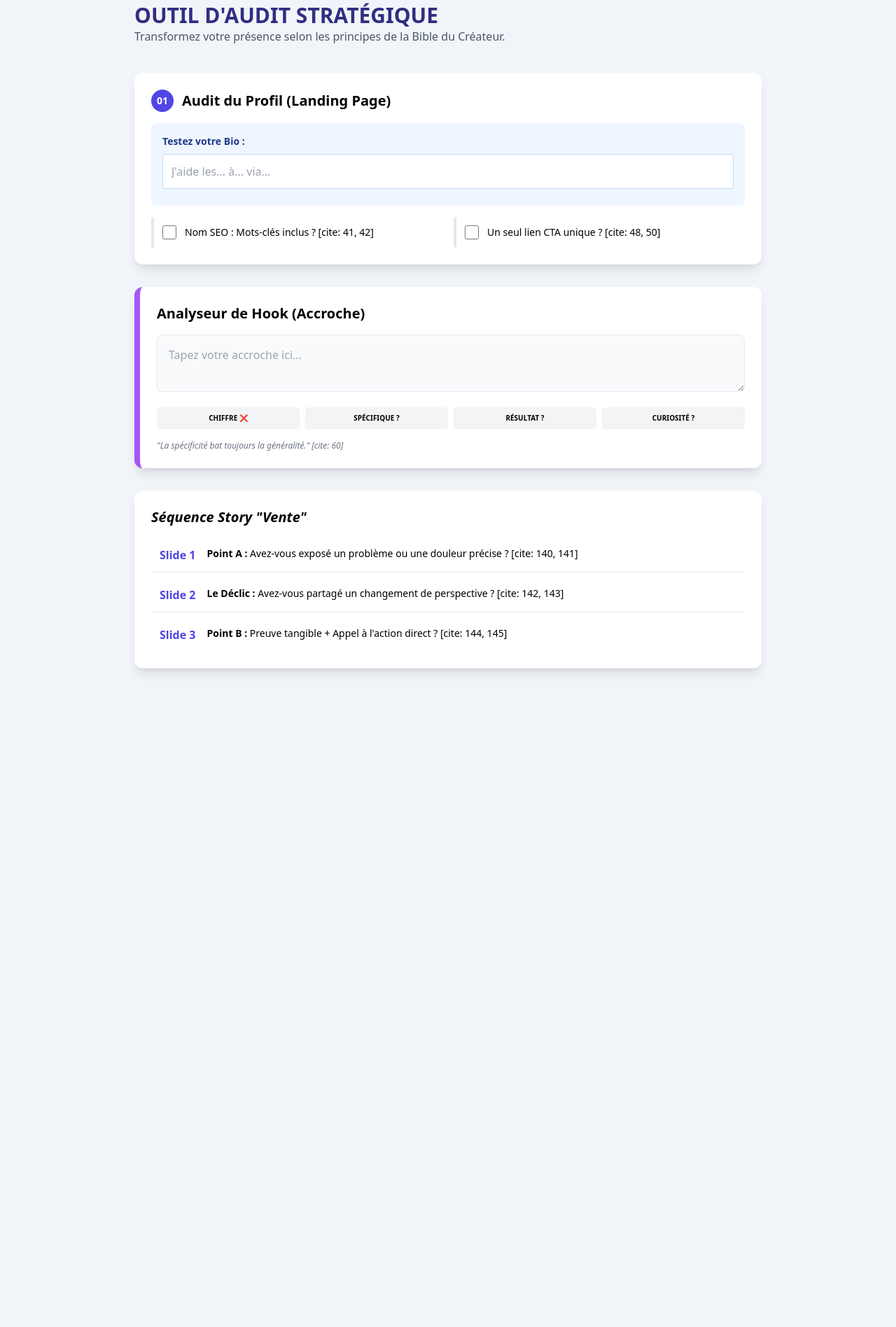
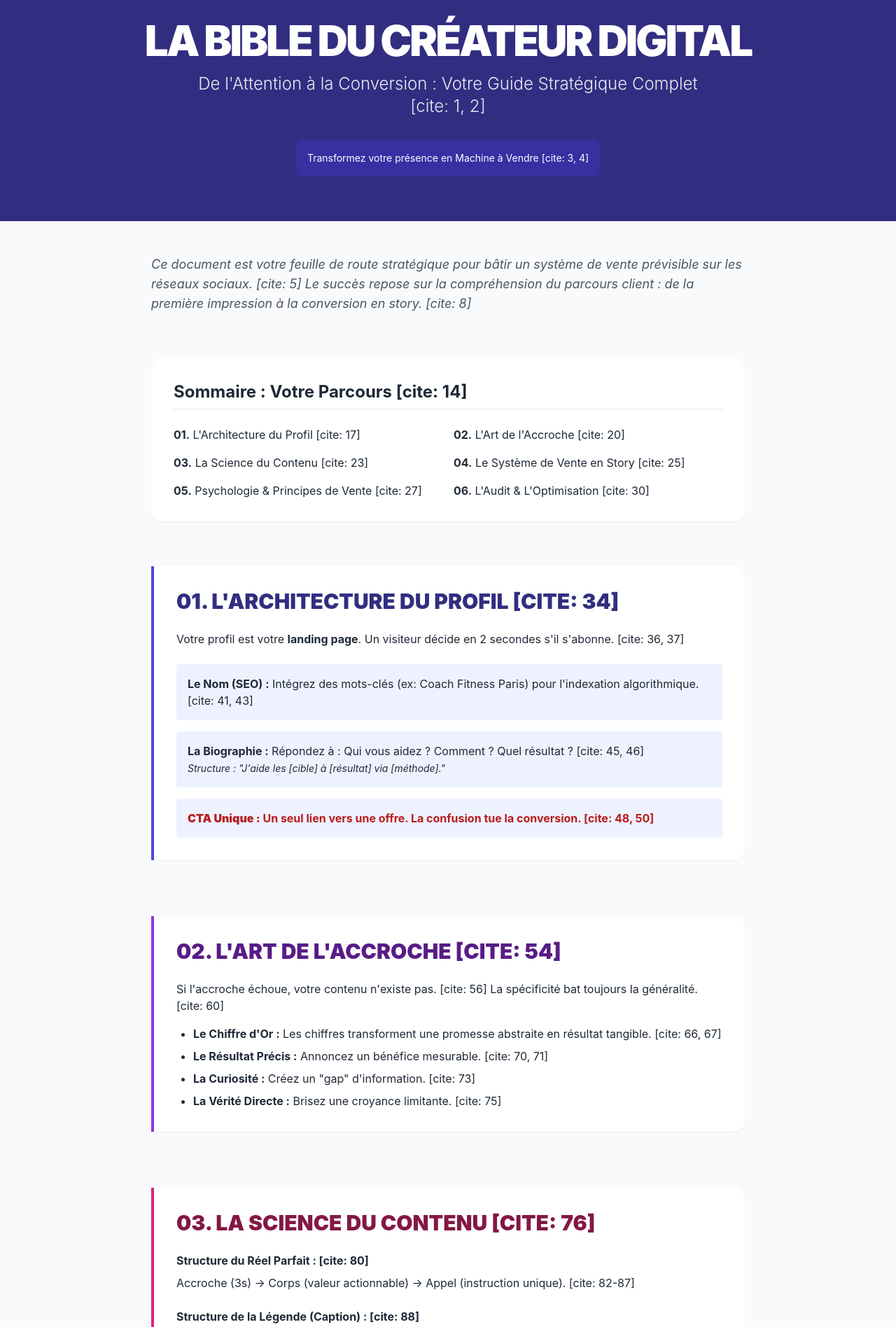
Before and after one commit to KCOACHING02/BAO, a plain HTML site: page index.html in a window 1280 px wide. Shown: the part 36-1932 px from the top of the page at 70% size. Before the commit the page ends 1031 px from the top, so only its background shows below. Drawn offline with nearby package versions, Linux system fonts and the light colour scheme.

Commit message:
Update index.html

```diff
--- a/index.html
+++ b/index.html
@@ -2,111 +2,139 @@
 <html lang="fr">
 <head>
     <meta charset="UTF-8">
-    <title>Audit Interactif - Créateur Digital</title>
+    <meta name="viewport" content="width=device-width, initial-scale=1.0">
+    <title>La Bible du Créateur Digital - Guide Complet</title>
     <script src="https://cdn.tailwindcss.com"></script>
     <style>
-        .check-item { transition: all 0.2s; border-left: 4px solid #e2e8f0; }
-        .check-item:hover { border-left-color: #6366f1; background: #f8fafc; }
+        body { font-family: 'Inter', sans-serif; line-height: 1.6; }
+        .chapter-card { border-left: 4px solid #4F46E5; }
+        .prose strong { color: #1e1b4b; }
     </style>
 </head>
-<body class="bg-slate-100 p-4 md:p-10 font-sans">
+<body class="bg-gray-50 text-gray-800">
 
-    <div class="max-w-4xl mx-auto">
-        <header class="mb-10">
-            <h1 class="text-3xl font-black text-indigo-900 uppercase">Outil d'Audit Stratégique</h1>
-            <p class="text-gray-600">Transformez votre présence selon les principes de la Bible du Créateur.</p>
-        </header>
+    <header class="bg-indigo-900 text-white py-16 px-6 text-center">
+        <h1 class="text-4xl md:text-6xl font-black mb-4 uppercase tracking-tighter">La Bible du Créateur Digital</h1>
+        <p class="text-xl md:text-2xl font-light opacity-90 max-w-3xl mx-auto">
+            De l'Attention à la Conversion : Votre Guide Stratégique Complet [cite: 1, 2]
+        </p>
+        <div class="mt-8 p-4 bg-indigo-800 rounded-lg inline-block text-sm">
+            Transformez votre présence en Machine à Vendre [cite: 3, 4]
+        </div>
+    </header>
 
-        <div class="bg-white rounded-xl shadow-lg p-6 mb-8">
-            <h2 class="text-xl font-bold mb-4 flex items-center">
-                <span class="bg-indigo-600 text-white rounded-full h-8 w-8 flex items-center justify-center mr-3 text-sm">01</span>
-                Audit du Profil (Landing Page)
-            </h2>
+    <main class="max-w-4xl mx-auto py-12 px-6">
 
+        <section class="mb-16 prose prose-indigo">
+            <p class="text-lg italic text-gray-600">
+                Ce document est votre feuille de route stratégique pour bâtir un système de vente prévisible sur les réseaux sociaux. [cite: 5]
+                Le succès repose sur la compréhension du parcours client : de la première impression à la conversion en story. [cite: 8]
+            </p>
+        </section>
+
+        <nav class="bg-white p-8 rounded-2xl shadow-sm mb-16">
+            <h2 class="text-2xl font-bold mb-6 border-b pb-2">Sommaire : Votre Parcours [cite: 14]</h2>
+            <ul class="grid grid-cols-1 md:grid-cols-2 gap-4">
+                <li><strong>01.</strong> L'Architecture du Profil [cite: 17]</li>
+                <li><strong>02.</strong> L'Art de l'Accroche [cite: 20]</li>
+                <li><strong>03.</strong> La Science du Contenu [cite: 23]</li>
+                <li><strong>04.</strong> Le Système de Vente en Story [cite: 25]</li>
+                <li><strong>05.</strong> Psychologie & Principes de Vente [cite: 27]</li>
+                <li><strong>06.</strong> L'Audit & L'Optimisation [cite: 30]</li>
+            </ul>
+        </nav>
+
+        <section class="mb-20 chapter-card bg-white p-8 rounded-r-2xl shadow-sm">
+            <h2 class="text-3xl font-black text-indigo-900 mb-6 uppercase">01. L'Architecture du Profil [cite: 34]</h2>
+            <p class="mb-6">Votre profil est votre <strong>landing page</strong>. Un visiteur décide en 2 secondes s'il s'abonne. [cite: 36, 37]</p>
             <div class="space-y-4">
-                <div class="p-4 bg-blue-50 rounded-lg">
-                    <label class="block text-sm font-bold text-blue-900 mb-2">Testez votre Bio :</label>
-                    <input type="text" id="bioInput" placeholder="J'aide les... à... via..."
-                           class="w-full p-3 rounded border border-blue-200 focus:ring-2 focus:ring-indigo-500 outline-none">
-                    <p id="bioFeedback" class="mt-2 text-xs font-medium"></p>
+                <div class="bg-indigo-50 p-4 rounded">
+                    <strong>Le Nom (SEO) :</strong> Intégrez des mots-clés (ex: Coach Fitness Paris) pour l'indexation algorithmique. [cite: 41, 43]
                 </div>
-
-                <div class="grid grid-cols-1 md:grid-cols-2 gap-4">
-                    <label class="check-item p-3 flex items-center bg-white rounded cursor-pointer">
-                        <input type="checkbox" class="mr-3 h-5 w-5 text-indigo-600">
-                        <span class="text-sm">Nom SEO : Mots-clés inclus ? [cite: 41, 42]</span>
-                    </label>
-                    <label class="check-item p-3 flex items-center bg-white rounded cursor-pointer">
-                        <input type="checkbox" class="mr-3 h-5 w-5 text-indigo-600">
-                        <span class="text-sm">Un seul lien CTA unique ? [cite: 48, 50]</span>
-                    </label>
+                <div class="bg-indigo-50 p-4 rounded">
+                    <strong>La Biographie :</strong> Répondez à : Qui vous aidez ? Comment ? Quel résultat ? [cite: 45, 46]
+                    <br><em class="text-sm">Structure : "J'aide les [cible] à [résultat] via [méthode]." </em>
+                </div>
+                <div class="bg-indigo-50 p-4 rounded text-red-700 font-bold">
+                    <strong>CTA Unique :</strong> Un seul lien vers une offre. La confusion tue la conversion. [cite: 48, 50]
                 </div>
             </div>
-        </div>
+        </section>
 
-        <div class="bg-white rounded-xl shadow-lg p-6 mb-8 border-l-8 border-purple-500">
-            <h2 class="text-xl font-bold mb-4">Analyseur de Hook (Accroche)</h2>
-            <div class="space-y-4">
-                <textarea id="hookInput" rows="2" placeholder="Tapez votre accroche ici..."
-                          class="w-full p-4 bg-gray-50 border rounded-lg focus:outline-none focus:ring-2 focus:ring-purple-400"></textarea>
+        <section class="mb-20 chapter-card bg-white p-8 rounded-r-2xl shadow-sm border-purple-600">
+            <h2 class="text-3xl font-black text-purple-900 mb-6 uppercase">02. L'Art de l'Accroche [cite: 54]</h2>
+            <p class="mb-4">Si l'accroche échoue, votre contenu n'existe pas. [cite: 56] La spécificité bat toujours la généralité. [cite: 60]</p>
+            <ul class="list-disc pl-6 space-y-2">
+                <li><strong>Le Chiffre d'Or :</strong> Les chiffres transforment une promesse abstraite en résultat tangible. [cite: 66, 67]</li>
+                <li><strong>Le Résultat Précis :</strong> Annoncez un bénéfice mesurable. [cite: 70, 71]</li>
+                <li><strong>La Curiosité :</strong> Créez un "gap" d'information. [cite: 73]</li>
+                <li><strong>La Vérité Directe :</strong> Brisez une croyance limitante. [cite: 75]</li>
+            </ul>
+        </section>
 
-                <div id="hookAnalysis" class="grid grid-cols-2 md:grid-cols-4 gap-2 text-center">
-                    <div id="hasNumber" class="p-2 rounded bg-gray-100 text-[10px] font-bold uppercase">Chiffre ❌</div>
-                    <div id="isSpecific" class="p-2 rounded bg-gray-100 text-[10px] font-bold uppercase">Spécifique ?</div>
-                    <div id="hasResult" class="p-2 rounded bg-gray-100 text-[10px] font-bold uppercase">Résultat ?</div>
-                    <div id="hasCuriosity" class="p-2 rounded bg-gray-100 text-[10px] font-bold uppercase">Curiosité ?</div>
-                </div>
-                <p class="text-xs text-gray-500 italic">"La spécificité bat toujours la généralité." [cite: 60]</p>
+        <section class="mb-20 chapter-card bg-white p-8 rounded-r-2xl shadow-sm border-pink-600">
+            <h2 class="text-3xl font-black text-pink-900 mb-6 uppercase">03. La Science du Contenu [cite: 76]</h2>
+            <h3 class="font-bold mb-2">Structure du Réel Parfait : [cite: 80]</h3>
+            <p class="mb-6">Accroche (3s) → Corps (valeur actionnable) → Appel (instruction unique). [cite: 82-87]</p>
+
+            <h3 class="font-bold mb-2">Structure de la Légende (Caption) : [cite: 88]</h3>
+            <ol class="list-decimal pl-6 space-y-2">
+                <li><strong>Ligne 1 :</strong> Rappel du Hook pour ceux qui scrollent aux commentaires. [cite: 91, 92]</li>
+                <li><strong>Ligne 2 :</strong> CTA Immédiat (ex: Commentez un mot-clé). [cite: 99, 100]</li>
+                <li><strong>Corps :</strong> Valeur approfondie et connexion émotionnelle. [cite: 93, 94]</li>
+                <li><strong>Conclusion :</strong> CTA Final créant l'urgence. [cite: 101, 102]</li>
+            </ol>
+        </section>
+
+        <section class="mb-20 chapter-card bg-white p-8 rounded-r-2xl shadow-sm border-orange-600">
+            <h2 class="text-3xl font-black text-orange-900 mb-6 uppercase">04. Le Système de Vente en Story [cite: 106]</h2>
+            <p class="mb-4">La story utilise le <strong>FOMO</strong> (urgence de 24h). [cite: 108, 109]</p>
+            <div class="grid grid-cols-1 md:grid-cols-2 gap-4 mb-6">
+                <div class="p-4 border rounded"><strong>Connexion :</strong> Humanisez et partagez vos valeurs. [cite: 115-121]</div>
+                <div class="p-4 border rounded"><strong>Autorité :</strong> Enseignez un concept précis. [cite: 124-126]</div>
             </div>
-        </div>
+            <h3 class="font-bold mb-2">Séquence en 3 Slides : </h3>
+            <p>1. Point A (Le Problème) → 2. Le Déclic (Transformation) → 3. Point B (Résultat + CTA). [cite: 140-145]</p>
+        </section>
 
-        <div class="bg-white rounded-xl shadow-lg p-6">
-            <h2 class="text-xl font-bold mb-4 italic">Séquence Story "Vente"</h2>
-            <div class="space-y-2">
-                <div class="flex items-start p-3 border-b">
-                    <span class="font-bold text-indigo-600 mr-4">Slide 1</span>
-                    <p class="text-sm"><strong>Point A :</strong> Avez-vous exposé un problème ou une douleur précise ? [cite: 140, 141]</p>
-                </div>
-                <div class="flex items-start p-3 border-b">
-                    <span class="font-bold text-indigo-600 mr-4">Slide 2</span>
-                    <p class="text-sm"><strong>Le Déclic :</strong> Avez-vous partagé un changement de perspective ? [cite: 142, 143]</p>
-                </div>
-                <div class="flex items-start p-3">
-                    <span class="font-bold text-indigo-600 mr-4">Slide 3</span>
-                    <p class="text-sm"><strong>Point B :</strong> Preuve tangible + Appel à l'action direct ? [cite: 144, 145]</p>
-                </div>
+        <section class="mb-20 chapter-card bg-white p-8 rounded-r-2xl shadow-sm border-blue-600">
+            <h2 class="text-3xl font-black text-blue-900 mb-6 uppercase">05. Psychologie de Vente [cite: 146]</h2>
+            <ul class="space-y-4">
+                <li><strong>Rareté :</strong> Mentionnez explicitement la durée limitée. [cite: 151, 153]</li>
+                <li><strong>Proximité :</strong> Écrivez comme vous parlez à un ami. [cite: 154-156]</li>
+                <li><strong>Répétition :</strong> Une offre doit être vue sous 3 à 5 angles différents. [cite: 161, 162]</li>
+            </ul>
+            <p class="mt-6 font-bold text-center bg-blue-50 p-4 rounded italic">
+                "Les gens n'achètent pas des produits, ils achètent des transformations." [cite: 165]
+            </p>
+        </section>
+
+        <section class="mb-20 chapter-card bg-white p-8 rounded-r-2xl shadow-sm border-green-600">
+            <h2 class="text-3xl font-black text-green-900 mb-6 uppercase">06. Audit & Optimisation [cite: 170]</h2>
+            <div class="grid grid-cols-1 md:grid-cols-3 gap-4">
+                <div class="p-4 bg-gray-50 rounded"><strong>Portée :</strong> Vues et partages. [cite: 178, 179]</div>
+                <div class="p-4 bg-gray-50 rounded"><strong>Engagement :</strong> Enregistrements (signal premium). [cite: 180, 181]</div>
+                <div class="p-4 bg-gray-50 rounded font-bold"><strong>Conversion :</strong> Clics et mots-clés en DM. [cite: 190-192]</div>
             </div>
-        </div>
-    </div>
+            <p class="mt-6 text-sm">Routine d'audit tous les 1 à 2 mois : Analysez vos 5 meilleurs posts et recyclez intelligemment. [cite: 183-188]</p>
+        </section>
 
-    <script>
-        // Logique de validation de la Bio
-        document.getElementById('bioInput').addEventListener('input', function(e) {
-            const val = e.target.value.toLowerCase();
-            const feedback = document.getElementById('bioFeedback');
-            if(val.includes('aide') && val.includes('via')) {
-                feedback.innerText = "✅ Structure validée ! (J'aide... à... via...)";
-                feedback.className = "mt-2 text-xs font-bold text-green-600";
-            } else {
-                feedback.innerText = "❌ Structure recommandée : J'aide [Cible] à [Résultat] via [Méthode]";
-                feedback.className = "mt-2 text-xs font-bold text-red-500";
-            }
-        });
+        <section class="bg-indigo-900 text-white p-10 rounded-3xl text-center shadow-2xl">
+            <h2 class="text-3xl font-bold mb-4 uppercase">Passez à l'Action Maintenant [cite: 199]</h2>
+            <p class="mb-8 opacity-80 italic">"La clarté bat l'intelligence. Soyez structuré, clair et intentionnel." [cite: 200, 202]</p>
+            <div class="grid grid-cols-1 md:grid-cols-3 gap-6 text-left text-sm">
+                <div class="border-l-2 border-yellow-400 pl-4"><strong>Aujourd'hui :</strong> Auditez votre profil et réécrivez votre bio. [cite: 209, 210]</div>
+                <div class="border-l-2 border-yellow-400 pl-4"><strong>Cette Semaine :</strong> Créez une séquence Story Point A → Point B. [cite: 208, 213]</div>
+                <div class="border-l-2 border-yellow-400 pl-4"><strong>Ce Mois-ci :</strong> Produisez 3 réels avec 3 hooks différents. [cite: 214-216]</div>
+            </div>
+            <p class="mt-10 font-bold uppercase tracking-widest text-yellow-400">Le succès appartient à ceux qui exécutent. [cite: 225]</p>
+        </section>
 
-        // Logique d'analyse d'accroche
-        document.getElementById('hookInput').addEventListener('input', function(e) {
-            const val = e.target.value;
-            const hasNum = /\d/.test(val);
-            const numEl = document.getElementById('hasNumber');
+    </main>
 
-            if(hasNum) {
-                numEl.innerText = "Chiffre ✅";
-                numEl.className = "p-2 rounded bg-green-100 text-green-700 text-[10px] font-bold uppercase";
-            } else {
-                numEl.innerText = "Chiffre ❌";
-                numEl.className = "p-2 rounded bg-red-100 text-red-700 text-[10px] font-bold uppercase";
-            }
-        });
-    </script>
+    <footer class="py-12 text-center text-gray-400 text-xs">
+        &copy; La Bible du Créateur Digital - Document de référence permanent [cite: 223]
+    </footer>
+
 </body>
 </html>
```
